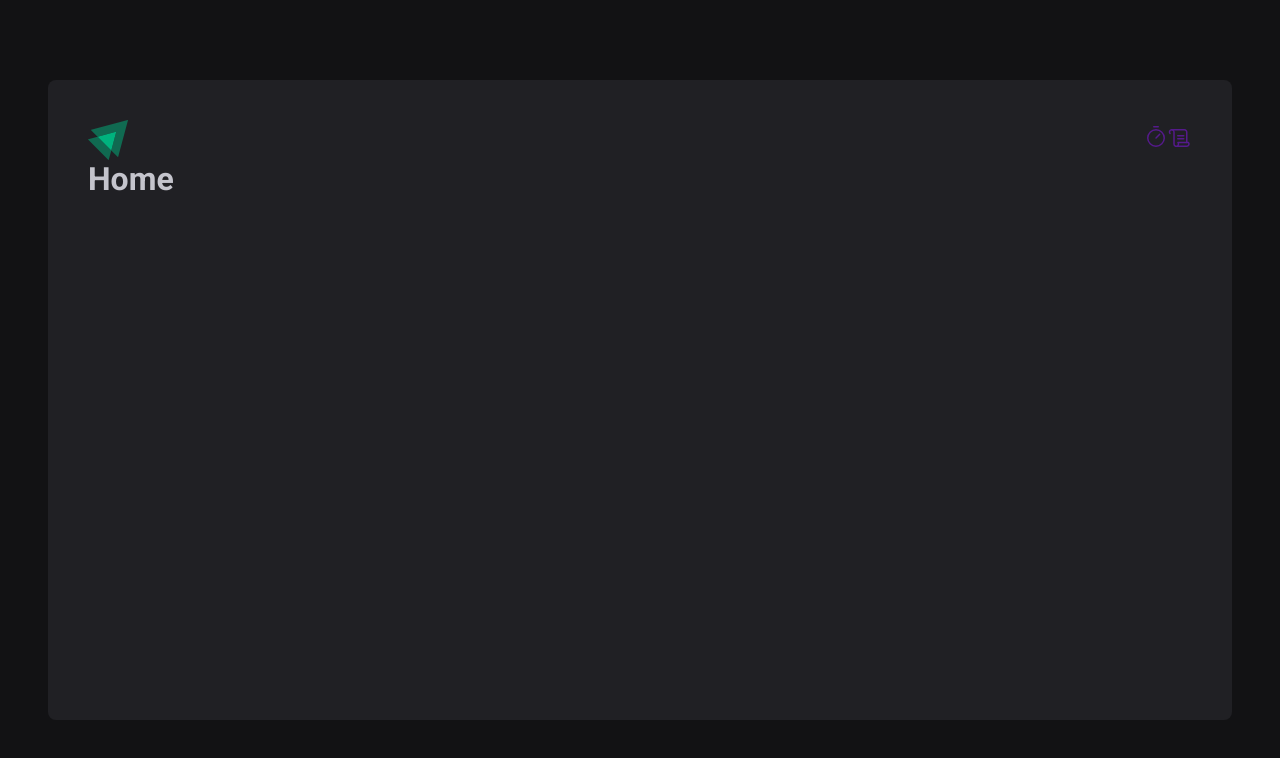
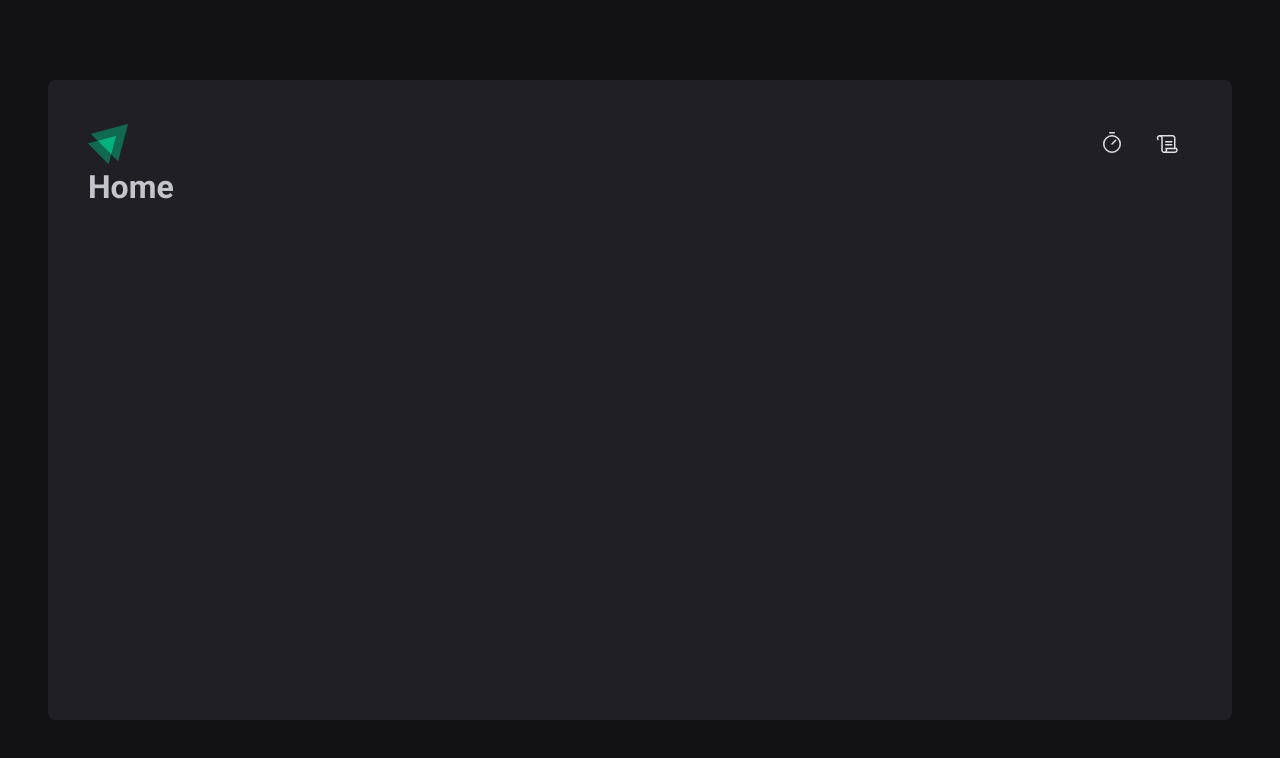
Before and after one commit to leticea/ignite-timer, a React (Vite) app: page / in a window 1280 px wide. Shown: the top 758 px of the page. Built offline with nearby package versions, Linux system fonts and the light colour scheme.

Commit message:
inserindo o logo no header

```diff
--- a/src/components/Header/styles.ts
+++ b/src/components/Header/styles.ts
@@ -4,4 +4,27 @@
   display: flex;
   align-items: center;
   justify-content: space-between;
+
+  nav {
+    display: flex;
+    gap: 0.5rem;
+
+    a {
+      width: 3rem;
+      height: 3rem;
+
+      display: flex;
+      justify-content: center;
+      align-items: center;
+
+      color: ${props => props.theme['gray-100']};
+
+      border-top: 3px solid transparent;
+      border-bottom: 3px solid transparent;
+
+      &:hover {
+        border-bottom: 3px solid ${props => props.theme['green-500']};
+      }
+    }
+  }
 `;
```
